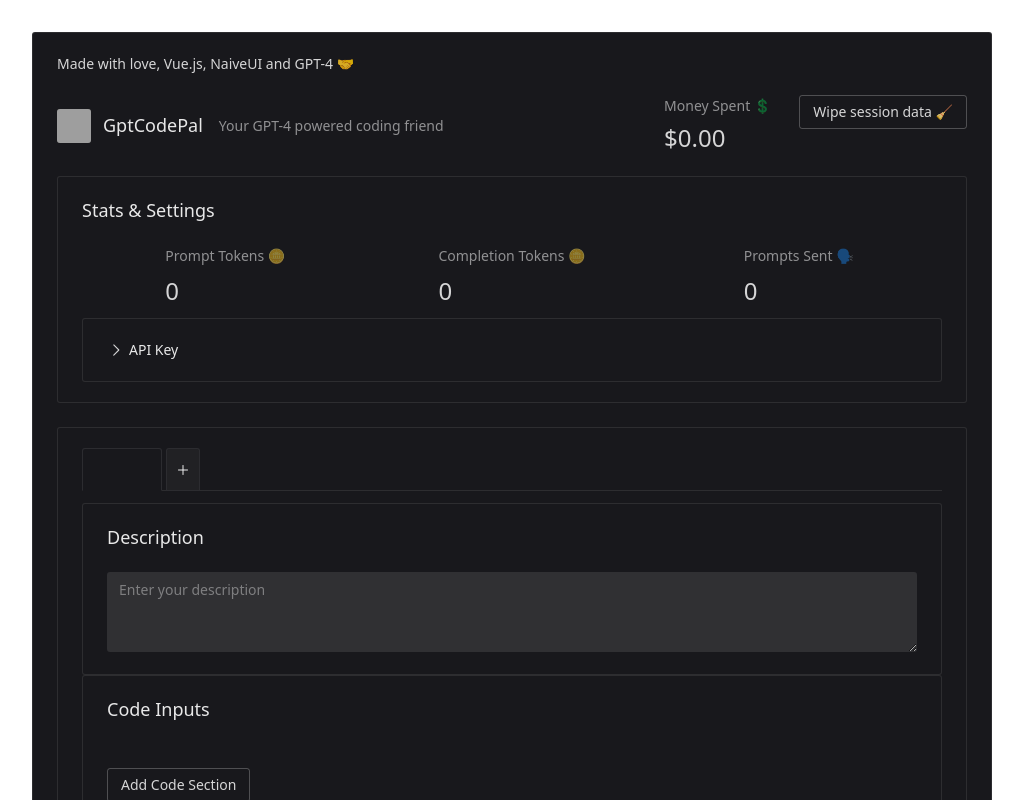
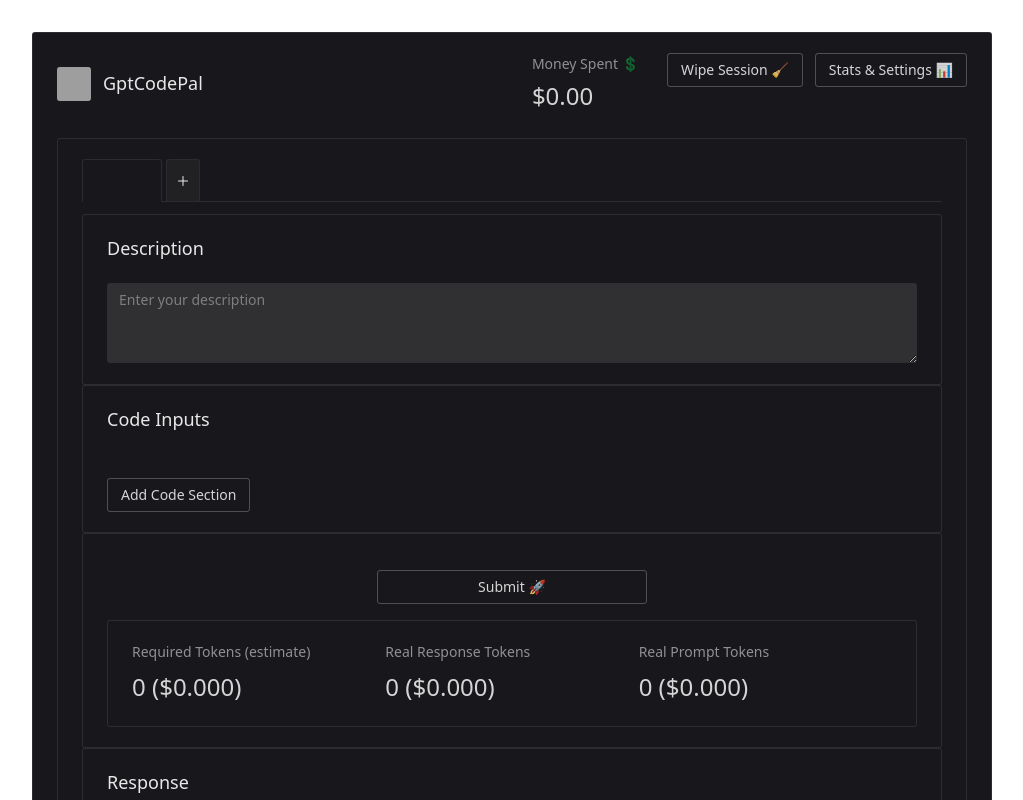
Before and after one commit to petersopko/gptcodepal, a Vue app: page / in a window 1280 px wide. Shown: the top 800 px of the page, without its empty margins (128-1151 px from the left). Built offline with nearby package versions, Linux system fonts and the light colour scheme; grey boxes are pictures that could not be loaded; what @highlightjs/vue-plugin would draw is missing.

Commit message:
wipe session and stats settings modal

```diff
--- a/src/App.vue
+++ b/src/App.vue
@@ -1,11 +1,12 @@
 <script setup>
 import Interface from './views/Interface.vue';
 import { darkTheme } from 'naive-ui'
-
 </script>
 
 <template>
   <n-config-provider :theme="darkTheme">
-    <Interface />
+    <n-message-provider>
+      <Interface />
+    </n-message-provider>
   </n-config-provider>
 </template>
--- a/src/components/PageHeader.vue
+++ b/src/components/PageHeader.vue
@@ -1,40 +1,19 @@
 <template>
-    <n-page-header subtitle="Your GPT-4 powered coding friend">
-        <n-card title="Stats & Settings">
-            <n-grid class="mb-2" cols="3">
-                <n-gi class="flex justify-center">
-                    <n-statistic label="Prompt Tokens 🪙" :value="promptTokensTotal" />
-                </n-gi>
-                <n-gi class="flex justify-center">
-                    <n-statistic label="Completion Tokens 🪙" :value="completionTokensTotal" />
-                </n-gi>
-                <n-gi class="flex justify-center items-center">
-                    <n-statistic label="Prompts Sent 🗣️" :value="totalPromptsSent" />
-                </n-gi>
-            </n-grid>
-            <n-card>
-                <n-collapse>
-                    <n-collapse-item title="API Key">
-                        <ApiKeyInput @save-api-key="saveApiKey" />
-                    </n-collapse-item>
-                </n-collapse>
-            </n-card>
-        </n-card>
+    <n-page-header>
         <template #title>
             <a href="https://github.com/petersopko/gptcodepal/" style="text-decoration: none; color: inherit">
                 GptCodePal
             </a>
         </template>
-        <template #header>
-            Made with love, Vue.js, NaiveUI and GPT-4 🤝
-        </template>
+
         <template #avatar>
             <n-avatar src="https://image.lexica.art/full_jpg/bac6aa81-cd0f-4da4-8cfa-2a0a5d1680c3" />
         </template>
         <template #extra>
             <n-space>
                 <n-statistic label="Money Spent 💲" :value="`$${totalMoneySpent}`" class="mr-4" />
-                <n-button>Wipe session data 🧹</n-button>
+                <WipeSessionModal />
+                <StatsSettingsModal @save-api-key="saveApiKey" />
             </n-space>
         </template>
     </n-page-header>
@@ -42,13 +21,12 @@
 
 <script setup>
 import { onMounted, computed } from "vue";
-import ApiKeyInput from "./ApiKeyInput.vue";
 import { useStatsStore } from '../../store/statsStore'
+import WipeSessionModal from "./WipeSessionModal.vue";
+import StatsSettingsModal from "./StatsSettingsModal.vue";
+
 const emit = defineEmits(["save-api-key"]);
 
-const promptTokensTotal = computed(() => store.promptTokensTotal);
-const completionTokensTotal = computed(() => store.completionTokensTotal);
-const totalPromptsSent = computed(() => store.totalPromptsSent);
 const store = useStatsStore();
 onMounted(() => {
     const storedData = JSON.parse(localStorage.getItem("statsStore")) || {};
@@ -57,10 +35,9 @@
     store.totalPromptsSent = storedData.totalPromptsSent || 0;
 });
 
-
 const totalMoneySpent = computed(() => {
-    const promptCost = (promptTokensTotal.value / 1000) * 0.03;
-    const completionCost = (completionTokensTotal.value / 1000) * 0.06;
+    const promptCost = (store.promptTokensTotal / 1000) * 0.03;
+    const completionCost = (store.completionTokensTotal / 1000) * 0.06;
     return (promptCost + completionCost).toFixed(2);
 });
 
--- /dev/null
+++ b/src/components/StatsSettingsModal.vue
@@ -0,0 +1,49 @@
+<template>
+    <n-button @click="showModal = true">
+        Stats & Settings 📊
+    </n-button>
+    <n-modal v-model:show="showModal">
+        <n-card style="width: 600px" title="Stats & Settings" :bordered="false" size="huge" role="dialog" aria-modal="true">
+            <n-grid class="mb-2" cols="3">
+                <n-gi class="flex justify-center">
+                    <n-statistic label="Prompt Tokens 🪙" :value="promptTokensTotal" />
+                </n-gi>
+                <n-gi class="flex justify-center">
+                    <n-statistic label="Completion Tokens 🪙" :value="completionTokensTotal" />
+                </n-gi>
+                <n-gi class="flex justify-center items-center">
+                    <n-statistic label="Prompts Sent 🗣️" :value="totalPromptsSent" />
+                </n-gi>
+            </n-grid>
+            <n-card>
+                <n-collapse>
+                    <n-collapse-item title="API Key">
+                        <ApiKeyInput @save-api-key="saveApiKey" />
+                    </n-collapse-item>
+                </n-collapse>
+            </n-card>
+            <template #footer>
+                Close
+            </template>
+        </n-card>
+    </n-modal>
+</template>
+
+<script setup>
+import { ref } from "vue";
+import ApiKeyInput from "./ApiKeyInput.vue";
+import { useStatsStore } from "../../store/statsStore";
+
+const emit = defineEmits(["save-api-key"]);
+
+const store = useStatsStore();
+const showModal = ref(false);
+
+const promptTokensTotal = ref(store.promptTokensTotal);
+const completionTokensTotal = ref(store.completionTokensTotal);
+const totalPromptsSent = ref(store.totalPromptsSent);
+
+const saveApiKey = (apiKey) => {
+    emit("save-api-key", apiKey);
+};
+</script>
--- /dev/null
+++ b/src/components/WipeSessionModal.vue
@@ -0,0 +1,34 @@
+<template>
+    <n-button @click="showModal = true">
+        Wipe Session 🧹
+    </n-button>
+    <n-modal v-model:show="showModal" preset="dialog" title="WARNING" :content="warningMessage" positive-text="Submit"
+        :positiveButtonProps="{ type: 'default' }" negative-text="Cancel" @positive-click="submitCallback"
+        @negative-click="cancelCallback" />
+</template>
+
+<script setup>
+import { ref } from "vue";
+import { useMessage } from "naive-ui";
+import { useStatsStore } from "../../store/statsStore";
+import { useTabsStore } from "../../store/tabsStore";
+
+const message = useMessage();
+const statsStore = useStatsStore()// Access the store
+const tabsStore = useTabsStore(); // Access the store
+const showModal = ref(false);
+const warningMessage =
+    "All of the data in this session, including API key will be wiped. Are you sure you want to continue?";
+
+const cancelCallback = () => {
+    message.success("Cancel");
+};
+
+const submitCallback = () => {
+    statsStore.$reset();
+    tabsStore.$reset();
+    localStorage.clear();
+    showModal.value = false;
+    message.success("Submit");
+};
+</script>
--- a/store/statsStore.js
+++ b/store/statsStore.js
@@ -18,6 +18,12 @@
     totalPromptsSent.value++;
   }
 
+  function $reset() {
+    promptTokensTotal.value = 0;
+    completionTokensTotal.value = 0;
+    totalPromptsSent.value = 0;
+  }
+
   return {
     promptTokensTotal,
     completionTokensTotal,
@@ -25,5 +31,6 @@
     incrementPromptTokens,
     incrementCompletionTokens,
     incrementTotalPromptsSent,
+    $reset,
   };
 });
--- a/store/tabsStore.js
+++ b/store/tabsStore.js
@@ -52,6 +52,15 @@
     activeTab.value.description = description;
     localStorage.setItem("tabs", JSON.stringify(tabs.value));
   }
+
+  function $reset() {
+    tabs.value = JSON.parse(
+      '[{ "description": "", "response": "", "codeInputs": [] }]'
+    );
+    activeTabIndex.value = 0;
+    localStorage.setItem("tabs", JSON.stringify(tabs.value));
+  }
+
   return {
     tabs,
     activeTabIndex,
@@ -63,5 +72,6 @@
     removeCodeInput,
     updateCodeInput,
     updateDescription,
+    $reset,
   };
 });
```
Also changed, not shown: src/components/ResponseContent.vue (+1 -1 lines).
